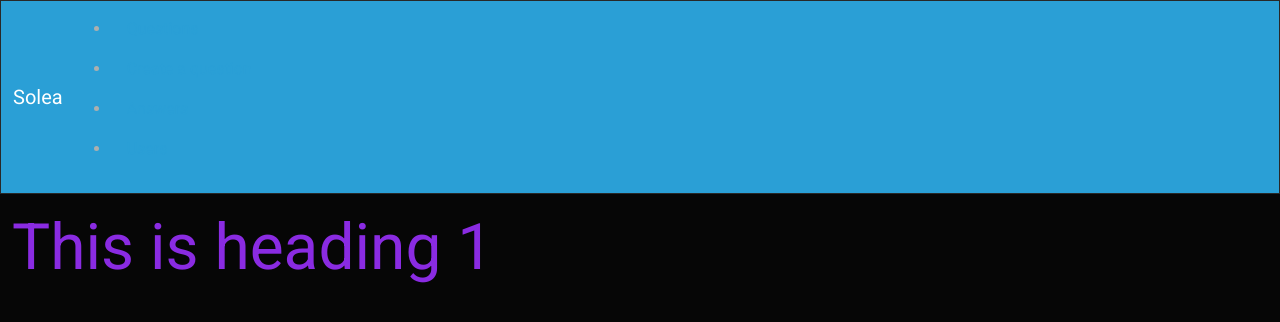
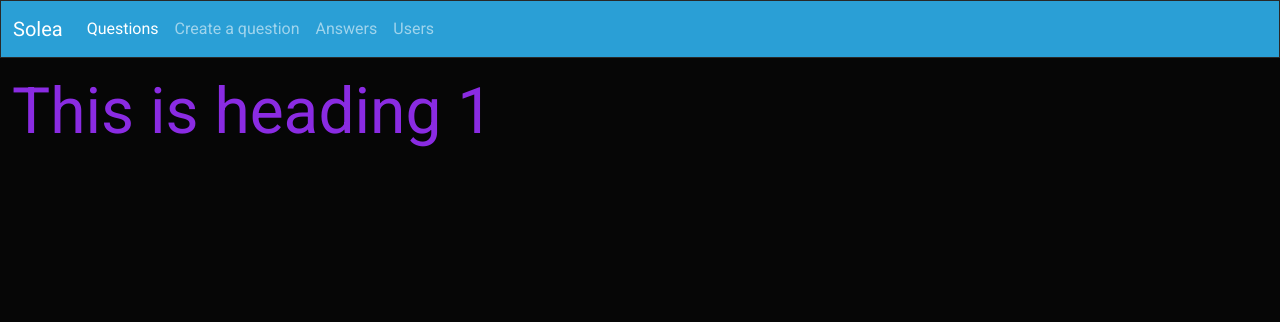
Before and after one commit to liuds3/solea_p, an ASP.NET Core app: page / in a window 1280 px wide. Shown: the top 322 px of the page. Run offline with ASP.NET Core 8, Linux system fonts and the light colour scheme; style sheets or scripts are compiled from the project's sources; the project's own start-up code is not run, and a stand-in starts its controllers and pages; some libraries are stand-ins or nearby versions.

Commit message:
Update _Layout.cshtml

```diff
--- a/Solea/Autonuoma/Views/_Layout.cshtml
+++ b/Solea/Autonuoma/Views/_Layout.cshtml
@@ -36,7 +36,7 @@
     </button>
 
     <div class="collapse navbar-collapse" id="navbarColor01">
-      <ul class="navbar-na\v me-auto">
+      <ul class="navbar-nav me-auto">
         <li class="nav-item">
           <a class="nav-link active" href="http://localhost:5000/Question">Questions
             <span class="visually-hidden">(current)</span>
```
